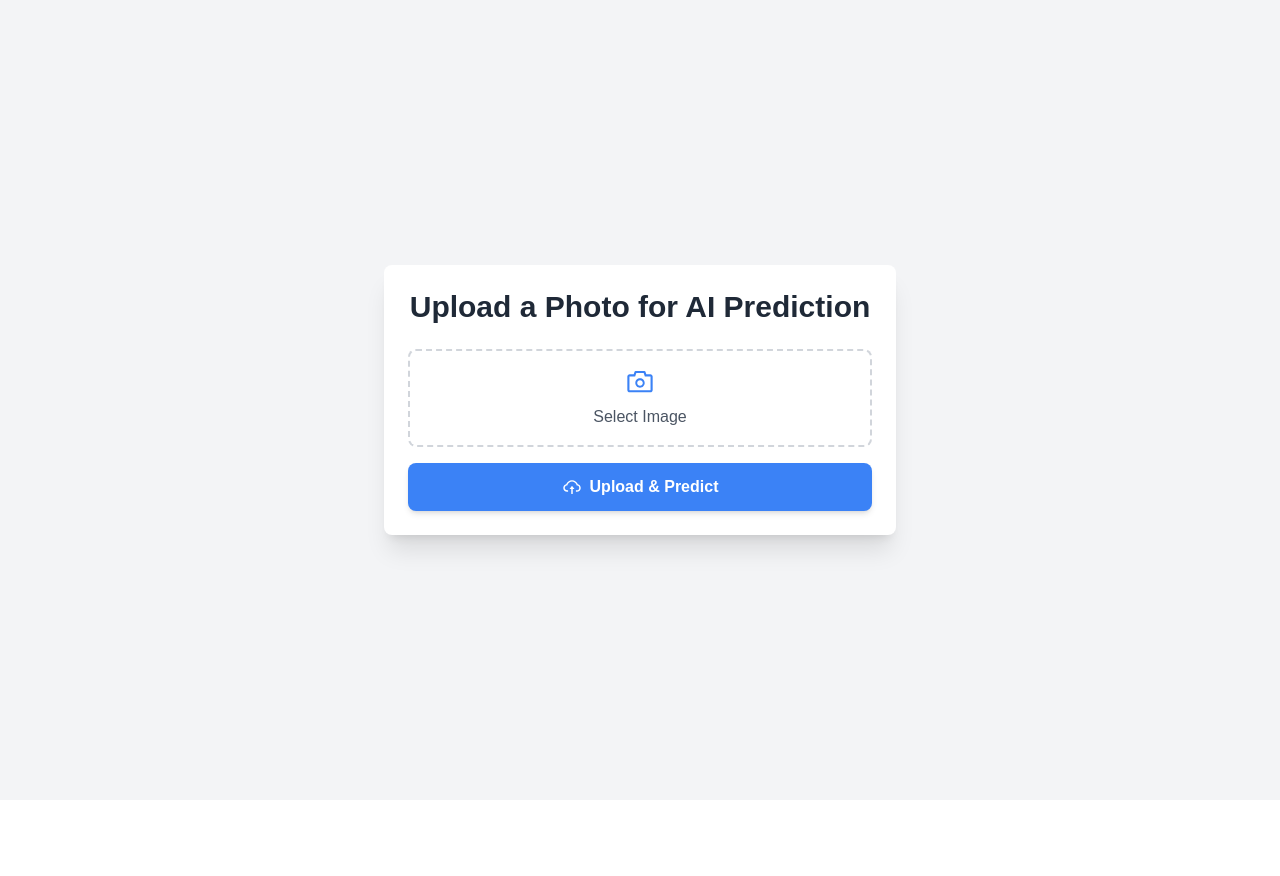
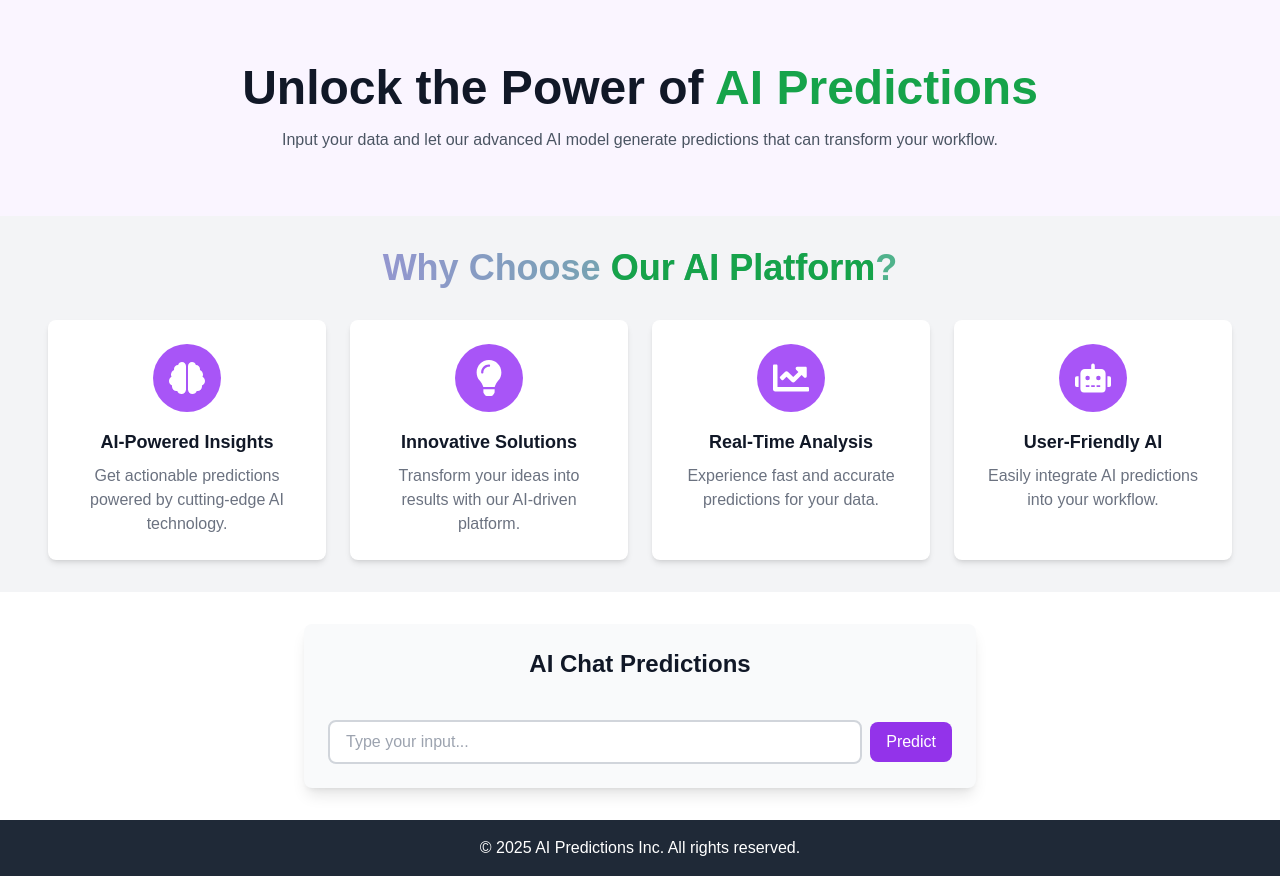
Before and after one commit to Emmanuel10701/AI_Prediction_Model, a Next.js app in the folder frontend/: page / in a window 1280 px wide. Before the commit the page ends 800 px from the top, so only its background shows below. Built offline with nearby package versions, Linux system fonts and the light colour scheme.

Commit message:
added the ui for the chat prediction model in the frontend

```diff
--- a/frontend/app/page.js
+++ b/frontend/app/page.js
@@ -1,102 +1,133 @@
-"use client"; // Ensure this works in Next.js 13+ with client-side rendering
+"use client";
 
-import { useState } from "react";
-import axios from "axios";
-import { CircularProgress } from "@mui/material";  // Material UI Spinner
-import { AiOutlineCloudUpload, AiOutlineCamera, AiOutlineCheckCircle } from "react-icons/ai"; // React Colored Icons
-import { MdFileUpload } from "react-icons/md"; // React Colored Icon for upload
+import React, { useState } from "react";
+import { motion } from "framer-motion";
+import { FaBrain, FaLightbulb, FaChartLine, FaRobot } from "react-icons/fa";
 
-export default function UploadImage() {
-  const [selectedImage, setSelectedImage] = useState(null);
-  const [isLoading, setIsLoading] = useState(false);
-  const [predictionResults, setPredictionResults] = useState(null);
+const features = [
+  {
+    title: "AI-Powered Insights",
+    description: "Get actionable predictions powered by cutting-edge AI technology.",
+    icon: <FaBrain className="text-white text-4xl" />,
+  },
+  {
+    title: "Innovative Solutions",
+    description: "Transform your ideas into results with our AI-driven platform.",
+    icon: <FaLightbulb className="text-white text-4xl" />,
+  },
+  {
+    title: "Real-Time Analysis",
+    description: "Experience fast and accurate predictions for your data.",
+    icon: <FaChartLine className="text-white text-4xl" />,
+  },
+  {
+    title: "User-Friendly AI",
+    description: "Easily integrate AI predictions into your workflow.",
+    icon: <FaRobot className="text-white text-4xl" />,
+  },
+];
 
-  const handleImageChange = (e) => {
-    setSelectedImage(e.target.files[0]);
-  };
+export default function Home() {
+  const [input, setInput] = useState("");
+  const [messages, setMessages] = useState([]);
 
-  const handleUpload = async () => {
-    if (!selectedImage) return alert("Please select an image!");
-
-    setIsLoading(true);
-    const formData = new FormData();
-    formData.append("image", selectedImage);
-
-    try {
-      // Send image to Django backend for processing
-      const response = await axios.post("http://localhost:8000/api/predict/", formData, {
-        headers: {
-          "Content-Type": "multipart/form-data",
-        },
-      });
-      setPredictionResults(response.data);
-    } catch (error) {
-      console.error("Error uploading image:", error);
-    } finally {
-      setIsLoading(false);
-    }
+  const handlePredict = async () => {
+    const mockPrediction = `Predicted output for "${input}"`;
+    setMessages([...messages, { type: "input", text: input }, { type: "prediction", text: mockPrediction }]);
+    setInput("");
   };
 
   return (
-    <div className="flex justify-center items-center h-screen bg-gray-100">
-      <div className="w-full max-w-lg p-6 bg-white shadow-xl rounded-lg">
-        <h1 className="text-3xl font-semibold text-center text-gray-800 mb-6">
-          Upload a Photo for AI Prediction
-        </h1>
+    <div className="font-poppins">
+      {/* Hero Section */}
+      <header className="text-center py-16 bg-purple-50">
+        <motion.h1
+          className="text-5xl font-bold text-gray-900 mb-4"
+          initial={{ opacity: 0 }}
+          animate={{ opacity: 1 }}
+          transition={{ duration: 0.6 }}
+        >
+          Unlock the Power of <span className="text-green-600">AI Predictions</span>
+        </motion.h1>
+        <motion.p
+          className="max-w-3xl mx-auto text-gray-600"
+          initial={{ opacity: 0 }}
+          animate={{ opacity: 1 }}
+          transition={{ duration: 0.7 }}
+        >
+          Input your data and let our advanced AI model generate predictions that can transform your workflow.
+        </motion.p>
+      </header>
 
-        {/* File input for image */}
-        <div className="flex justify-center items-center mb-4">
-          <label className="cursor-pointer w-full p-4 border-2 border-dashed border-gray-300 rounded-lg text-gray-600">
-            <AiOutlineCamera className="text-blue-500 text-3xl mx-auto" />
-            <span className="block text-center mt-2">Select Image</span>
-            <input
-              type="file"
-              onChange={handleImageChange}
-              className="hidden"
-            />
-          </label>
+      {/* Features Section */}
+      <section className="py-8 px-4 md:px-12 bg-gray-100">
+        <div className="max-w-7xl mx-auto text-center">
+          <h2 className="text-4xl font-bold mb-8 bg-clip-text text-transparent bg-gradient-to-r from-purple-400 to-green-500">
+            Why Choose <span className="text-green-600">Our AI Platform</span>?
+          </h2>
+          <div className="grid grid-cols-1 sm:grid-cols-2 lg:grid-cols-4 gap-6">
+            {features.map((feature, index) => (
+              <div
+                key={index}
+                className="p-6 bg-white shadow-md rounded-lg transform transition-transform hover:scale-105 flex flex-col items-center"
+              >
+                <span className="flex items-center justify-center mb-4 p-4 rounded-full bg-purple-500">
+                  {feature.icon}
+                </span>
+                <h4 className="text-lg font-bold text-gray-900 mb-2">{feature.title}</h4>
+                <p className="text-gray-500">{feature.description}</p>
+              </div>
+            ))}
+          </div>
         </div>
+      </section>
 
-        {/* Upload button */}
-        <button
-          onClick={handleUpload}
-          className="w-full py-3 px-6 bg-blue-500 text-white font-semibold rounded-lg shadow-md hover:bg-blue-600 focus:outline-none"
-          disabled={isLoading}
-        >
-          {isLoading ? (
-            <CircularProgress size={24} className="mx-auto" />
-          ) : (
-            <div className="flex items-center justify-center space-x-2">
-              <AiOutlineCloudUpload className="text-white text-xl" />
-              <span>Upload & Predict</span>
+      {/* Chat Interface */}
+      <section className="py-8 px-4 bg-white">
+        <div className="max-w-2xl mx-auto">
+          <div className="bg-gray-50 p-6 rounded-lg shadow-lg">
+            <h3 className="text-2xl font-bold mb-4 text-gray-900 text-center">AI Chat Predictions</h3>
+            <div className="space-y-4 mb-6 max-h-60 overflow-y-auto">
+              {messages.map((msg, index) => (
+                <div
+                  key={index}
+                  className={`flex ${msg.type === "input" ? "justify-end" : "justify-start"}`}
+                >
+                  <div
+                    className={`max-w-sm p-3 rounded-lg ${
+                      msg.type === "input"
+                        ? "bg-green-500 text-white"
+                        : "bg-gray-200 text-gray-900"
+                    }`}
+                  >
+                    {msg.text}
+                  </div>
+                </div>
+              ))}
             </div>
-          )}
-        </button>
-
-        {/* Display prediction results */}
-        {predictionResults && (
-          <div className="mt-6">
-            <h2 className="text-xl font-semibold text-gray-800">Prediction Results</h2>
-            <div className="mt-2">
-              <p className="text-gray-700">
-                <strong>Age: </strong>
-                {predictionResults.age || "Not Available"}
-              </p>
-              <p className="text-gray-700">
-                <strong>Ethnicity: </strong>
-                {predictionResults.ethnicity || "Not Available"}
-              </p>
-              <p className="text-gray-700">
-                <strong>Gender: </strong>
-                {predictionResults.gender || "Not Available"}
-              </p>
-              <div className="flex justify-center mt-4">
-                <AiOutlineCheckCircle className="text-green-500 text-3xl" />
-              </div>
+            <div className="flex items-center gap-2">
+              <input
+                type="text"
+                value={input}
+                onChange={(e) => setInput(e.target.value)}
+                placeholder="Type your input..."
+                className="flex-grow px-4 py-2 border-2 border-gray-300 rounded-lg"
+              />
+              <button
+                onClick={handlePredict}
+                className="px-4 py-2 text-white bg-purple-600 rounded-lg hover:bg-purple-700"
+              >
+                Predict
+              </button>
             </div>
           </div>
-        )}
-      </div>
+        </div>
+      </section>
+
+      {/* Footer */}
+      <footer className="py-4 bg-gray-800 text-center text-white">
+        <p>&copy; 2025 AI Predictions Inc. All rights reserved.</p>
+      </footer>
     </div>
   );
 }
--- a/frontend/package.json
+++ b/frontend/package.json
@@ -12,6 +12,7 @@
     "@mui/icons-material": "^6.3.1",
     "@mui/material": "^6.3.1",
     "axios": "^1.7.9",
+    "framer-motion": "^11.15.0",
     "next": "15.1.3",
     "react": "^19.0.0",
     "react-dom": "^19.0.0",
```
Also changed, not shown: 1 other file (tests, documents, lock files or other folders).
